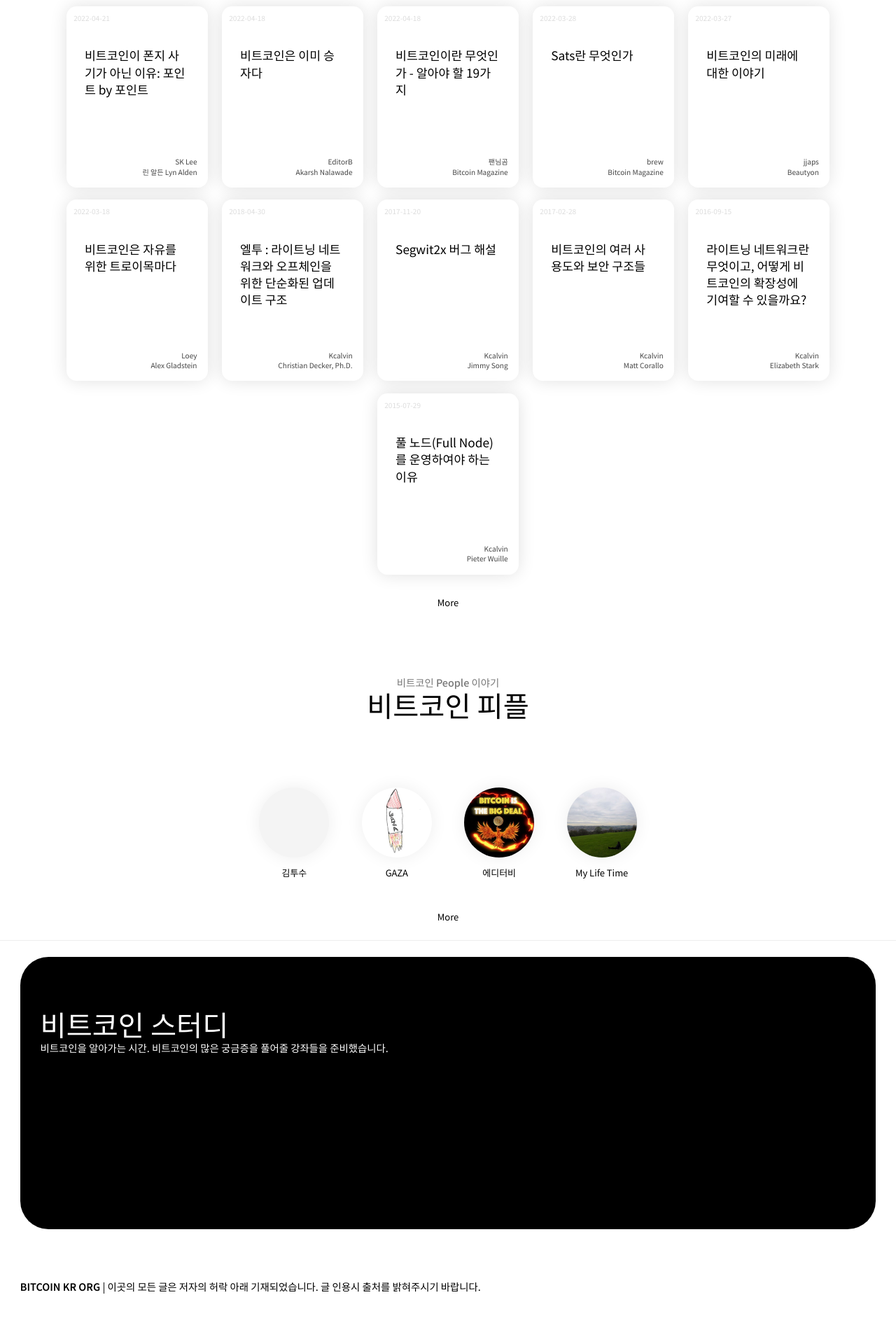
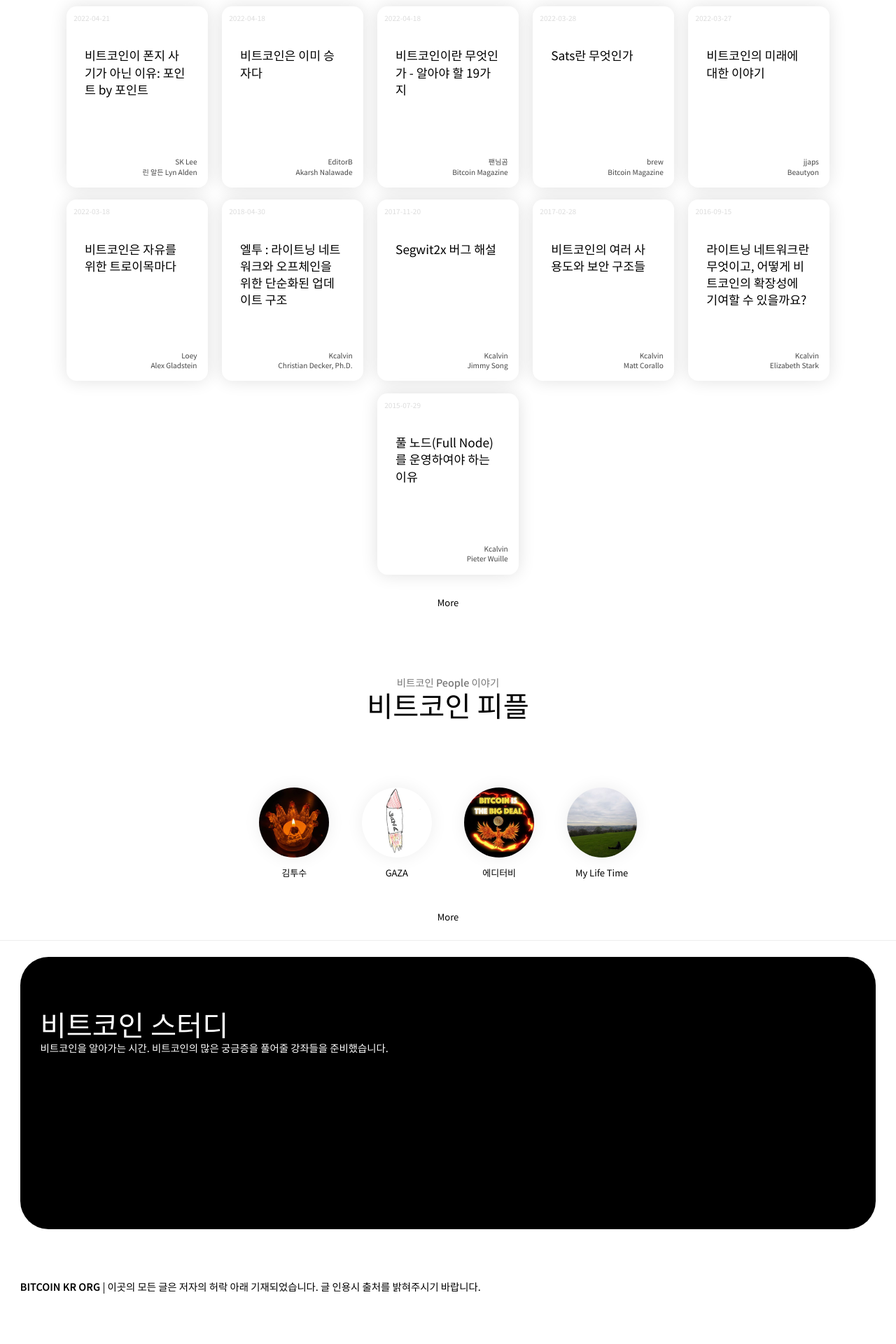
Before and after one commit to bitcoinkrorg/bitcoinkrorg.github.io, a Jekyll site: the page built from index.html, in a window 1280 px wide. Shown: the part 1885-3805 px from the top of the page at 70% size. Built offline with Jekyll 4.4.1, drawn with Linux system fonts in a browser that asks for light colours; the list of posts is cut into pages by our own code.

Commit message:
edit: profile img link

```diff
--- a/index.html
+++ b/index.html
@@ -83,7 +83,7 @@
 				</hgroup>
 				<ul class="profile-list">
 					{% for post in site.categories.interview  limit: 5 %}
-					<li><a href="{{ post.url | prepend: site.baseurl }}" style="background-image: url(asset/img/profile/{{ post.authorid }}.jpg);" class="profile-photo"></a><a href="{{ post.url | prepend: site.baseurl }}" class="profile-name">{{ post.title }}</a></li>
+					<li><a href="{{ post.url | prepend: site.baseurl }}" style="background-image: url(asset/img/profile_supporters/{{ post.authorid }}.jpg);" class="profile-photo"></a><a href="{{ post.url | prepend: site.baseurl }}" class="profile-name">{{ post.title }}</a></li>
 					{% endfor %}
 				</ul>
 				<a href="{{ site.url }}/interview" class="btn_more">More</a>
```
